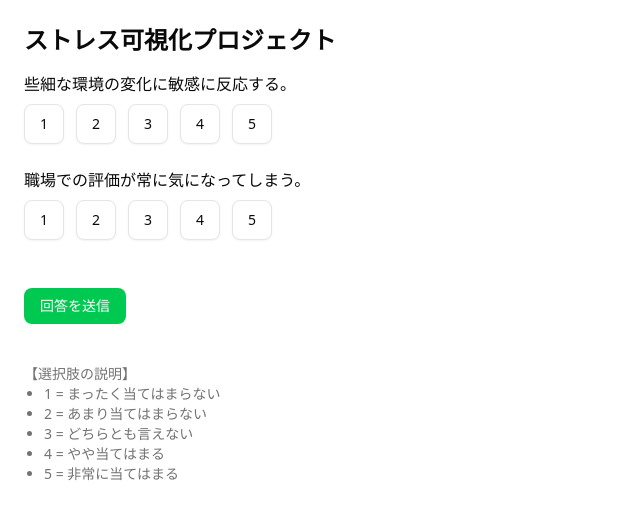
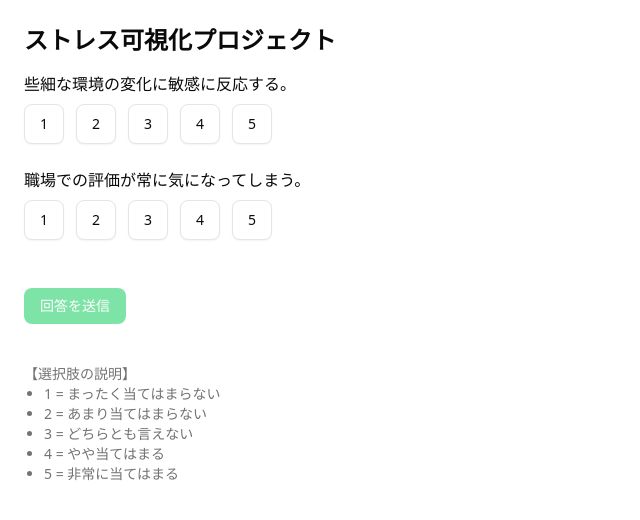
Before and after one commit to cyyier/stress-visualization-project, a Next.js app: page /questionnaire in a window 1280 px wide. Shown: the top 520 px of the page, without its empty margins (0-640 px from the left). Built offline with nearby package versions, Linux system fonts and the light colour scheme.

Commit message:
fix(submit): improve error handling and refine submitStatus logic

```diff
--- a/data/results.json
+++ b/data/results.json
@@ -102,5 +102,21 @@
   {
     "id": "work_001",
     "score": 4
+  },
+  {
+    "id": "hsp_001",
+    "score": 4
+  },
+  {
+    "id": "work_001",
+    "score": 3
+  },
+  {
+    "id": "hsp_001",
+    "score": 4
+  },
+  {
+    "id": "work_001",
+    "score": 3
   }
 ]
--- a/src/app/questionnaire/page.tsx
+++ b/src/app/questionnaire/page.tsx
@@ -5,13 +5,16 @@ import { useAnswerStore } from '@/store/useAnswerStore';
 import { QuestionItem } from '@/components/QuestionItem';
 import { Button } from '@/components/ui/button';
 import { useRouter } from 'next/navigation';
-import { useEffect } from 'react';
+import { useEffect, useState } from 'react';
 
 export default function QuestionnairePage() {
   const { answers, setAnswer } = useAnswerStore();
+  const [ submitStatus, setSubmitStatus ] = useState<'idle' | 'loading' | 'success' | 'error'>('idle');
   const router = useRouter();
+  const isComplete = answers.length === questions.length;
 
   const handleSubmit = async () => {
+    setSubmitStatus('loading');
     console.log('送信するデータ:', answers);
 
     const res = await fetch('/api/submitResult', {
@@ -20,10 +23,14 @@ export default function QuestionnairePage() {
       body: JSON.stringify(answers),
     });
 
-    if (!res.ok) throw new Error('送信失敗');
+    if (!res.ok) {
+        setSubmitStatus('error');
+        return;
+      }
+
     const data = await res.json();
     console.log('サーバーからの返事:', data);
-
+    setSubmitStatus('success');
     router.push('/result');
   };
 
@@ -49,8 +56,9 @@ export default function QuestionnairePage() {
         variant={"success"}
         className="mt-6"
         onClick={handleSubmit}
+        disabled={!isComplete || submitStatus === 'loading'}
       >
-        回答を送信
+        {submitStatus === 'loading' ? '送信中...' : '回答を送信'}
       </Button>
       <div className="mt-10 mb-4 text-sm text-muted-foreground">
         【選択肢の説明】
```
